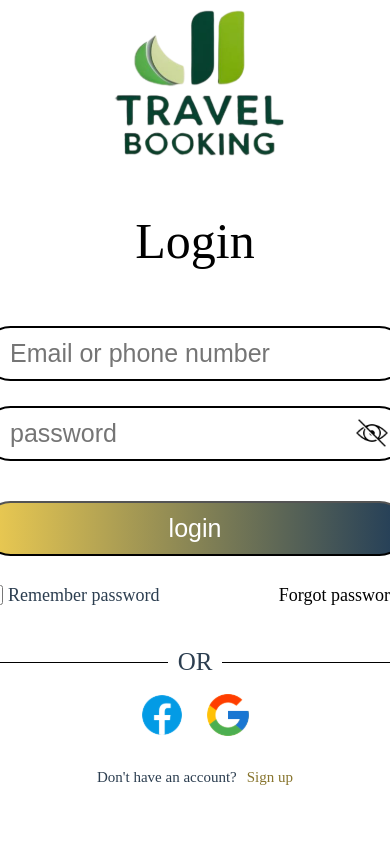
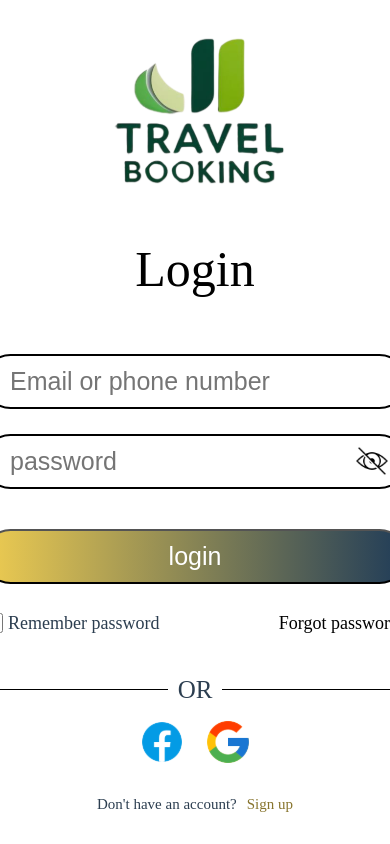
Before and after one commit to dainji04/Travel_Booking, a Vue app in the folder frontend/: page /dang-ky in a window 390 px wide. Built offline with nearby package versions, Linux system fonts and the light colour scheme; a web font is replaced by a local one.

Commit message:
fix responsive

```diff
--- a/frontend/src/assets/scss/signUp.scss
+++ b/frontend/src/assets/scss/signUp.scss
@@ -195,9 +195,11 @@
     }
 }
 
-@media (max-width: 1024px) {
+@media (max-width: 1025px) {
     .sign-up {
-        display: block;
+        display: flex;
+        justify-content: center;
+        align-items: center;
         &__left-side {
             display: none;
         }
```
